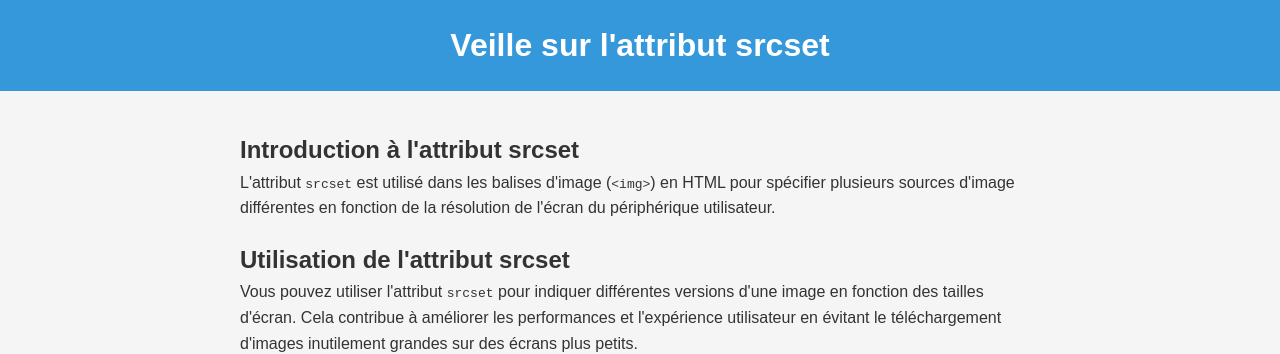
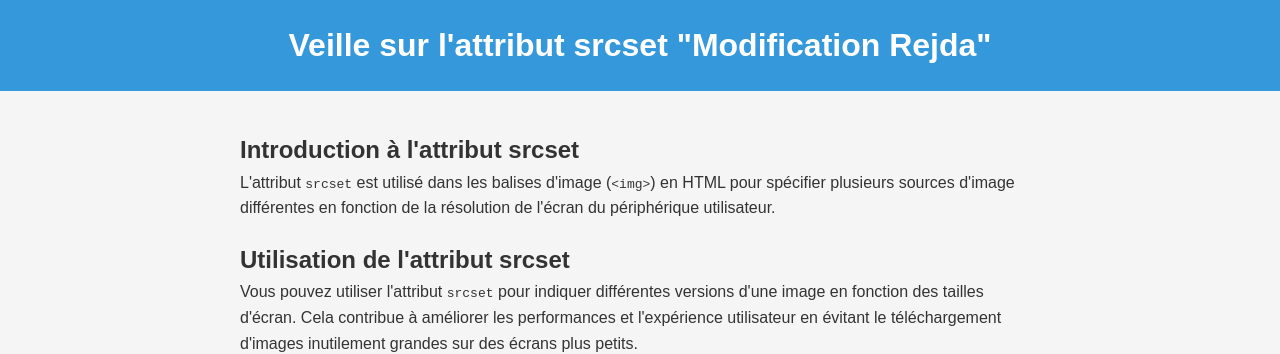
Before and after one commit to antoine-codeur/Veille-SRCSET, a plain HTML site: page index.html in a window 1280 px wide. Shown: the top 354 px of the page. Drawn offline with Linux system fonts and the light colour scheme.

Commit message:
Modifications

```diff
--- a/index.html
+++ b/index.html
@@ -8,7 +8,7 @@
 </head>
 <body>
     <header>
-        <h1>Veille sur l'attribut srcset</h1>
+        <h1>Veille sur l'attribut srcset "Modification Rejda"</h1>
     </header>
     <main>
         <section>
```
Also changed, not shown: 3 other files.
